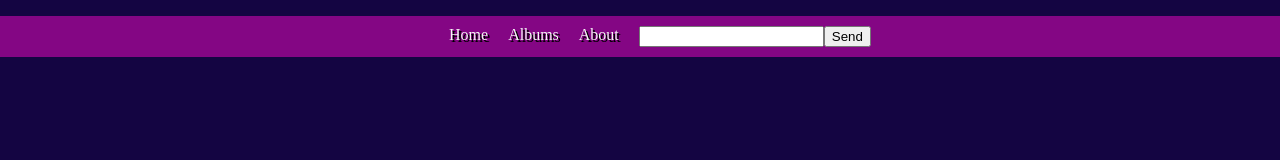
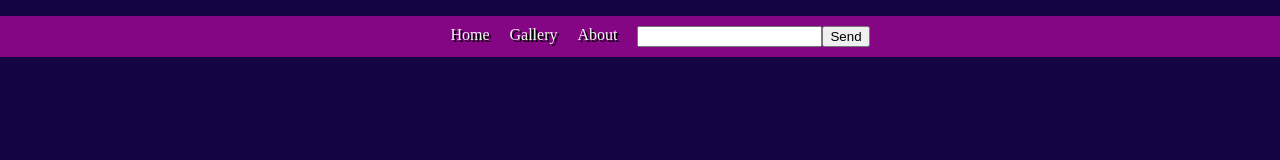
Before and after one commit to SourceCodeKelly/nasa-media, a React (Create React App) app: page / in a window 1280 px wide. Shown: the top 160 px of the page. Built offline with nearby package versions, Linux system fonts and the light colour scheme.

Commit message:
Config created

```diff
--- a/src/App.js
+++ b/src/App.js
@@ -4,6 +4,7 @@ import Nav from './components/Nav';
 import Apod from './pages/Apod';
 import ViewApod from './pages/ViewApod'
 import Footer from './components/Footer';
+import Gallery from './pages/Gallery';
 
 function App() {
 
@@ -13,6 +14,7 @@ function App() {
       <Routes>
         <Route exact path='/' element={<Apod/>}/>
         <Route path='/nasaapod' element={<ViewApod/>}/>
+        <Route path='/gallery' element={<Gallery/>}/>
       </Routes>
       <Footer/>
     </div>
--- a/src/components/Nav.js
+++ b/src/components/Nav.js
@@ -6,7 +6,7 @@ export default function Nav() {
     <nav className='Nav'>
         <ul className='Nav-list'>
             <li className='Nav-item'><Link to='/' className='Nav-link'>Home</Link></li>
-            <li className='Nav-item'><Link to='#' className='Nav-link'>Albums</Link></li>
+            <li className='Nav-item'><Link to='/gallery' className='Nav-link'>Gallery</Link></li>
             <li className='Nav-item'><Link to='#' className='Nav-link'>About</Link></li>
             <li className='Nav-item'>
                 <form className='Nav-search'>
--- /dev/null
+++ b/src/config.js
@@ -0,0 +1,3 @@
+export default {
+    BASE_URL: "https://images-api.nasa.gov"
+  };
```
Also changed, not shown: src/APIClient.js (added).
